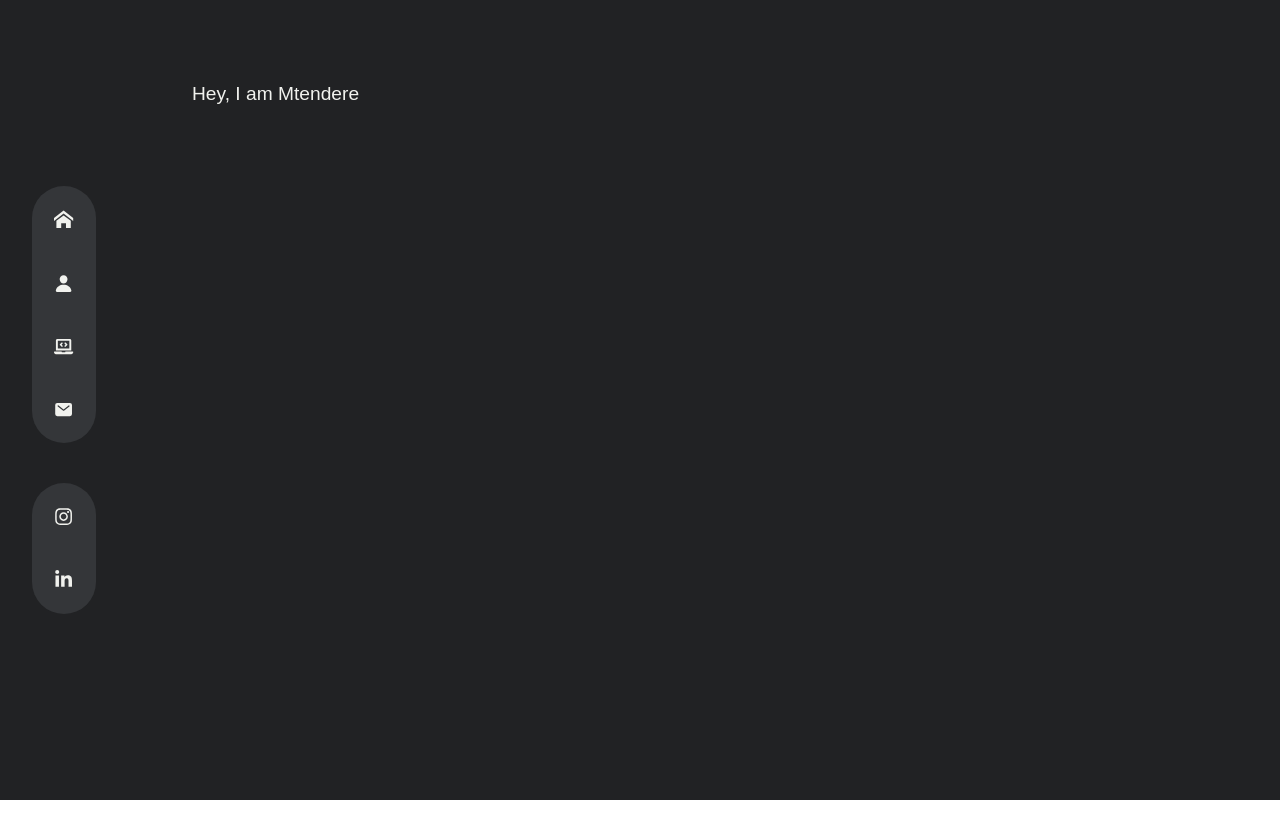
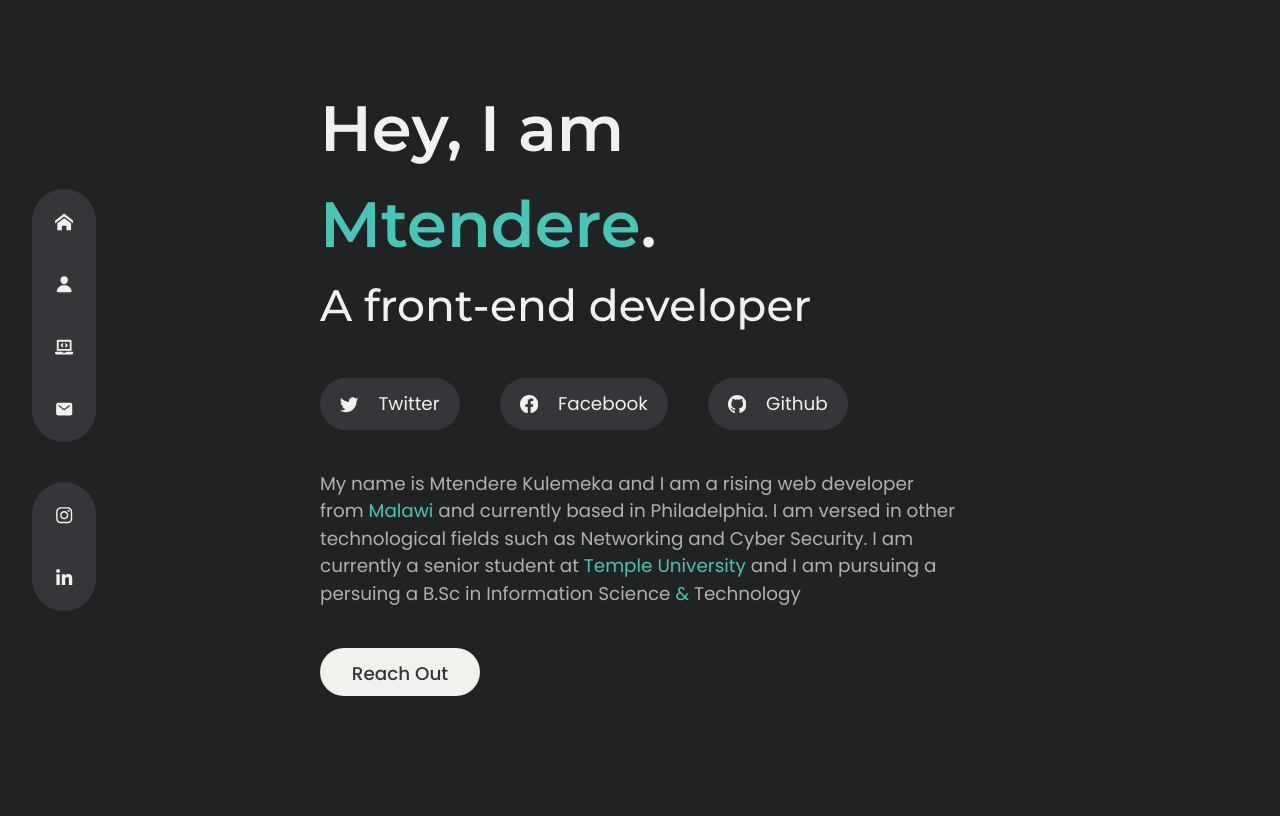
Before and after one commit to mkulemeka/Portfolio-v2, a React (Vite) app: page / in a window 1280 px wide. Built offline with nearby package versions, Linux system fonts and the light colour scheme.

Commit message:
home page complete

```diff
--- a/src/App.jsx
+++ b/src/App.jsx
@@ -1,3 +1,5 @@
+import "./styles/App.scss";
+
 import { About, Contact, Home, Projects } from "./pages";
 import { Route, Routes, useLocation } from "react-router-dom";
 
--- a/src/pages/About.jsx
+++ b/src/pages/About.jsx
@@ -1,5 +1,16 @@
+import { motion } from "framer-motion";
+
 const About = () => {
-  return <div className="ml-[10rem] p-10">About</div>;
+  return (
+    <motion.section
+      initial={{ opacity: 0 }}
+      animate={{ opacity: 1 }}
+      transition={{ delay: 1, duration: 1 }}
+      className="w-[65%] mx-auto py-20"
+    >
+      About
+    </motion.section>
+  );
 };
 
 export default About;
--- a/src/pages/Contact.jsx
+++ b/src/pages/Contact.jsx
@@ -1,5 +1,16 @@
+import { motion } from "framer-motion";
+
 const Contact = () => {
-  return <div>Contact</div>;
+  return (
+    <motion.section
+      initial={{ opacity: 0 }}
+      animate={{ opacity: 1 }}
+      transition={{ delay: 1, duration: 1 }}
+      className="w-[65%] mx-auto py-20"
+    >
+      Contact
+    </motion.section>
+  );
 };
 
 export default Contact;
--- a/src/pages/Home.jsx
+++ b/src/pages/Home.jsx
@@ -1,7 +1,82 @@
+import { BsFacebook, BsGithub, BsTwitter } from "react-icons/bs";
+
+import { Link } from "react-router-dom";
+import { motion } from "framer-motion";
+
 const Home = () => {
-  return <main className="w-[70%] mx-auto py-20">
-    <h1>Hey, I am Mtendere</h1>
-  </main>;
+  const socialLinks = [
+    { link: "twitter.com", name: "Twitter", tag: <BsTwitter /> },
+    { link: "facebook.com", name: "Facebook", tag: <BsFacebook /> },
+    { link: "github.com/mkulemeka", name: "Github", tag: <BsGithub /> },
+  ];
+
+  const homeLoad = {
+    hidden: { opacity: 0 },
+    show: {
+      opacity: 1,
+      transition: {
+        delay: 0.5,
+        duration: 1,
+        staggerChildren: 0.25,
+        delayChildren: 0.5,
+      },
+    },
+  };
+
+  const item = {
+    hidden: { opacity: 0, y: 20 },
+    show: { opacity: 1, y: 0 },
+  };
+
+  return (
+    <motion.main
+      variants={homeLoad}
+      initial="hidden"
+      animate="show"
+      className="w-[50%] mx-auto py-20 min-h-screen flex flex-col justify-center"
+    >
+      <motion.section variants={item}>
+        <h1 className=" text-heading font-montserrat font-exbold">
+          Hey, I am <span className="text-green">Mtendere</span>.
+        </h1>
+        <h2 className="text-subHeading font-montserrat">
+          A front-end developer
+        </h2>
+      </motion.section>
+      <motion.section variants={item} className="flex gap-10 mt-10">
+        {socialLinks.map((socialLink) => (
+          <a
+            href={socialLink.link}
+            key={socialLink.name}
+            className="flex items-center gap-5 py-3 px-5 bg-fadedMoreBlack rounded-[2rem]"
+          >
+            {socialLink.tag} {socialLink.name}
+          </a>
+        ))}
+      </motion.section>
+      <motion.section variants={item}>
+        <p className="text-regular text-grey mt-10 font-poppins">
+          My name is Mtendere Kulemeka and I am a rising web developer from{" "}
+          <a href="" className="text-green">
+            Malawi
+          </a>{" "}
+          and currently based in Philadelphia. I am versed in other
+          technological fields such as Networking and Cyber Security. I am
+          currently a senior student at{" "}
+          <a href="temple.edu" className="text-green">
+            Temple University
+          </a>{" "}
+          and I am pursuing a persuing a B.Sc in Information Science{" "}
+          <span className="text-green">&</span> Technology
+        </p>
+      </motion.section>
+      <motion.section variants={item} className="my-10">
+        <button className="rounded-[2rem] button-effect px-5 py-3 border-fadedMoreBlack outline-none transition duration-700 font-bold">
+          <Link to="/contact">Reach Out </Link>
+        </button>
+      </motion.section>
+    </motion.main>
+  );
 };
 
 export default Home;
--- a/src/pages/Projects.jsx
+++ b/src/pages/Projects.jsx
@@ -1,5 +1,16 @@
+import { motion } from "framer-motion";
+
 const Projects = () => {
-  return <div>Projects</div>;
+  return (
+    <motion.section
+      initial={{ opacity: 0 }}
+      animate={{ opacity: 1 }}
+      transition={{ delay: 1, duration: 1 }}
+      className="w-[65%] mx-auto py-20"
+    >
+      Projects
+    </motion.section>
+  );
 };
 
 export default Projects;
--- a/src/styles/App.scss
+++ b/src/styles/App.scss
@@ -0,0 +1,13 @@
+.button-effect {
+  min-width: 10rem;
+  height: 3rem;
+
+  box-shadow: inset 0 0 0 0 var(--fadedMoreBlack);
+  background-color: var(--white);
+  color: var(--fadedMoreBlack);
+
+  &:hover {
+    color: var(--white);
+    box-shadow: inset -9.5rem 0 0 0 var(--fadedMoreBlack);
+  }
+}
--- a/src/styles/index.scss
+++ b/src/styles/index.scss
@@ -1,6 +1,8 @@
 @tailwind base;
 @tailwind components;
 @tailwind utilities;
+
+@import url("https://fonts.googleapis.com/css2?family=Montserrat:wght@500;600;700&family=Poppins:wght@400;500&display=swap");
 
 * {
   box-sizing: border-box;
@@ -11,5 +13,10 @@
 :root {
   --primary-green: #49c5b6;
   --primary-bg-black: #000;
-  --slate: #26282A;
+  --slate: #26282a;
+  --grey: #b0b0b0;
+  --fadedBlack: #212224;
+  --fadedMoreBlack: #343639;
+  --white: hsl(75, 13%, 94%);
+  --component-Whitey: #fcfbfc;
 }
--- a/tailwind.config.js
+++ b/tailwind.config.js
@@ -19,9 +19,15 @@ module.exports = {
       montserrat: ["Montserrat", "sans-serif"],
     },
     fontSize: {
-      heading: "2.5rem",
+      heading: "4rem",
+      subHeading: "2.75rem",
       icons: "2rem",
-      regular: "1.2rem",
+      regular: "1.15rem",
+    },
+    fontWeight: {
+      regular: 400,
+      bold: 500,
+      exbold: 600,
     },
   },
   plugins: [],
```
